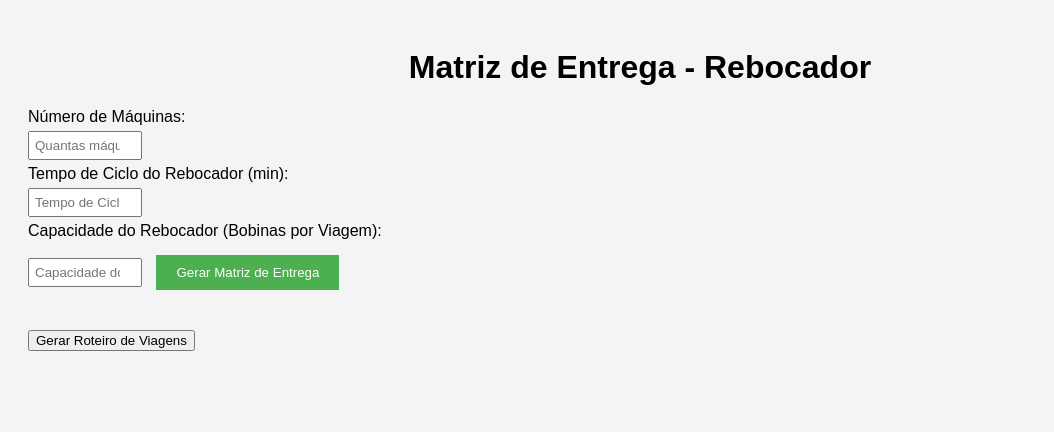
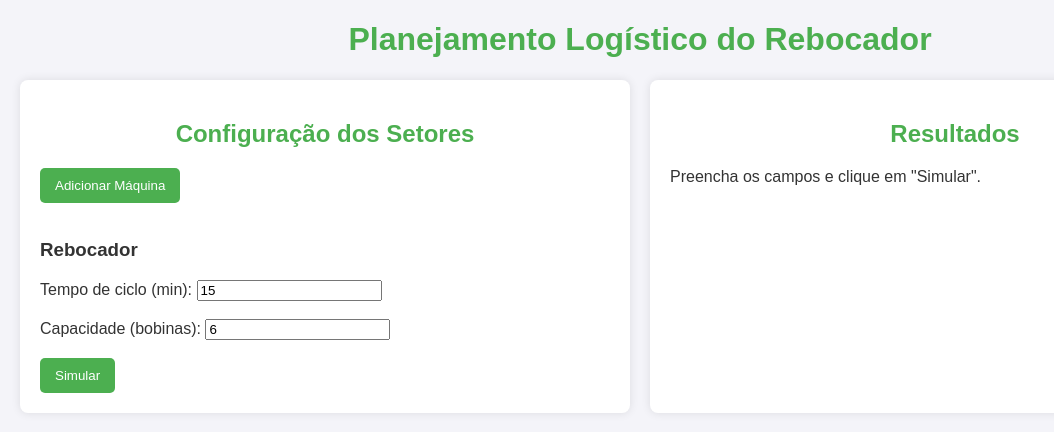
Before and after one commit to Mauthope/rebocador3, a plain HTML site: page index.html in a window 1280 px wide. Shown: the whole page, without its empty margins (0-1054 px from the left). Drawn offline with Linux system fonts and the light colour scheme.

Commit message:
Update index.html

```diff
--- a/index.html
+++ b/index.html
@@ -1,84 +1,95 @@
 <!DOCTYPE html>
-<html lang="pt-br">
+<html lang="en">
 <head>
     <meta charset="UTF-8">
     <meta name="viewport" content="width=device-width, initial-scale=1.0">
-    <title>Matriz de Entrega - Rebocador</title>
+    <title>Planejamento Logístico - Rebocador</title>
     <style>
         body {
             font-family: Arial, sans-serif;
+            margin: 20px;
+            background: #f4f4f9;
+            color: #333;
+        }
+        h1, h2 {
+            text-align: center;
+            color: #4CAF50;
+        }
+        .container {
+            display: flex;
+            flex-wrap: wrap;
+            gap: 20px;
+        }
+        .section {
+            background: #fff;
+            border-radius: 8px;
             padding: 20px;
-            background-color: #f4f4f4;
-        }
-        h1 {
-            text-align: center;
-        }
-        .form-container {
-            margin-bottom: 20px;
-        }
-        .form-container label {
-            display: block;
-            margin: 5px 0;
-        }
-        .form-container input {
-            padding: 5px;
-            width: 100px;
-            margin-right: 10px;
-        }
-        .form-container button {
-            padding: 10px 20px;
-            cursor: pointer;
-            margin-top: 10px;
-            background-color: #4CAF50;
-            color: white;
-            border: none;
+            box-shadow: 0 0 10px rgba(0, 0, 0, 0.1);
+            flex: 1;
+            min-width: 300px;
         }
         table {
             width: 100%;
-            margin-top: 20px;
             border-collapse: collapse;
-        }
-        table, th, td {
-            border: 1px solid #ddd;
+            margin-top: 10px;
         }
         th, td {
+            text-align: center;
+            border: 1px solid #ddd;
             padding: 8px;
-            text-align: center;
         }
-        .result-table th {
-            background-color: #f2f2f2;
+        th {
+            background: #4CAF50;
+            color: white;
         }
-        .route-table th {
-            background-color: #e6e6e6;
+        button {
+            background: #4CAF50;
+            color: white;
+            border: none;
+            padding: 10px 15px;
+            cursor: pointer;
+            border-radius: 5px;
         }
-        .route-container {
-            margin-top: 20px;
+        button:hover {
+            background: #45a049;
+        }
+        .btn-group {
+            display: flex;
+            justify-content: space-around;
+        }
+        .active {
+            background-color: #2196F3;
         }
     </style>
 </head>
 <body>
+    <h1>Planejamento Logístico do Rebocador</h1>
+    <div class="container">
+        <!-- Entrada de Dados -->
+        <div class="section" id="setores-container">
+            <h2>Configuração dos Setores</h2>
+            <button onclick="addMachine()">Adicionar Máquina</button>
+            <div id="setores">
+                <!-- Setores serão adicionados aqui -->
+            </div>
+            <br>
+            <h3>Rebocador</h3>
+            <label for="cycle-time">Tempo de ciclo (min):</label>
+            <input type="number" id="cycle-time" value="15"><br><br>
+            <label for="rebocador-capacity">Capacidade (bobinas):</label>
+            <input type="number" id="rebocador-capacity" value="6"><br><br>
 
-<h1>Matriz de Entrega - Rebocador</h1>
+            <button onclick="simulate()">Simular</button>
+        </div>
 
-<div class="form-container">
-    <label for="numMachines">Número de Máquinas:</label>
-    <input type="number" id="numMachines" placeholder="Quantas máquinas?" min="1" />
-
-    <label for="cycleTime">Tempo de Ciclo do Rebocador (min):</label>
-    <input type="number" id="cycleTime" placeholder="Tempo de Ciclo (min)" />
-
-    <label for="reboCapacity">Capacidade do Rebocador (Bobinas por Viagem):</label>
-    <input type="number" id="reboCapacity" placeholder="Capacidade do Rebocador" />
-
-    <button onclick="generateMatrix()">Gerar Matriz de Entrega</button>
-</div>
-
-<table id="matrixTable" class="result-table"></table>
-
-<div class="route-container">
-    <button onclick="generateRoute()">Gerar Roteiro de Viagens</button>
-    <table id="routeTable" class="route-table"></table>
-</div>
+        <!-- Resultado -->
+        <div class="section">
+            <h2>Resultados</h2>
+            <div id="results">
+                <p>Preencha os campos e clique em "Simular".</p>
+            </div>
+        </div>
+    </div>
 
 <script>
     let machineCounter = 0; // Contador para máquinas
@@ -240,5 +251,6 @@
 </script>
 
 
+
 </body>
 </html>
```
